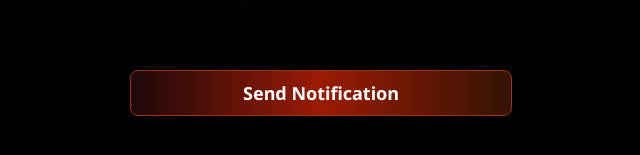
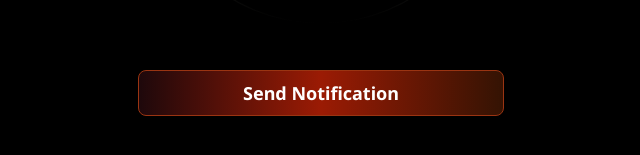
Before and after one commit to SHASHI-17/Digilab-Technologies-Assignment, a Next.js app: page / in a window 1280 px wide. Shown: the part 561-716 px from the top of the page, without its empty margins (319-959 px from the left). Built offline with nearby package versions, Linux system fonts and the light colour scheme.

Commit message:
button padding

```diff
--- a/app/page.tsx
+++ b/app/page.tsx
@@ -127,7 +127,7 @@ export default function Home() {
           />
         </div>
       </div>
-      <button className="mt-[140px] text-[13px] font-bold  bg-gradient-to-r from-[#1e080b] to-[#341303] via-[#9b1b04] border border-orange-800 border-solid border-opacity-100 shadow-md shadow-rgba(0, 0, 0, 0.12) gap-[8px] px-[7rem]  py-2 rounded-lg text-white text-lg">
+      <button className="mt-[140px] text-[13px] font-bold  bg-gradient-to-r from-[#1e080b] to-[#341303] via-[#9b1b04] border border-orange-800 border-solid border-opacity-100 shadow-md shadow-rgba(0, 0, 0, 0.12) gap-[8px] px-[6.5rem]  py-2 rounded-lg text-white text-lg">
   Send Notification
 </button>
 
```
Also changed, not shown: 1 other file (tests, documents, lock files or other folders).
